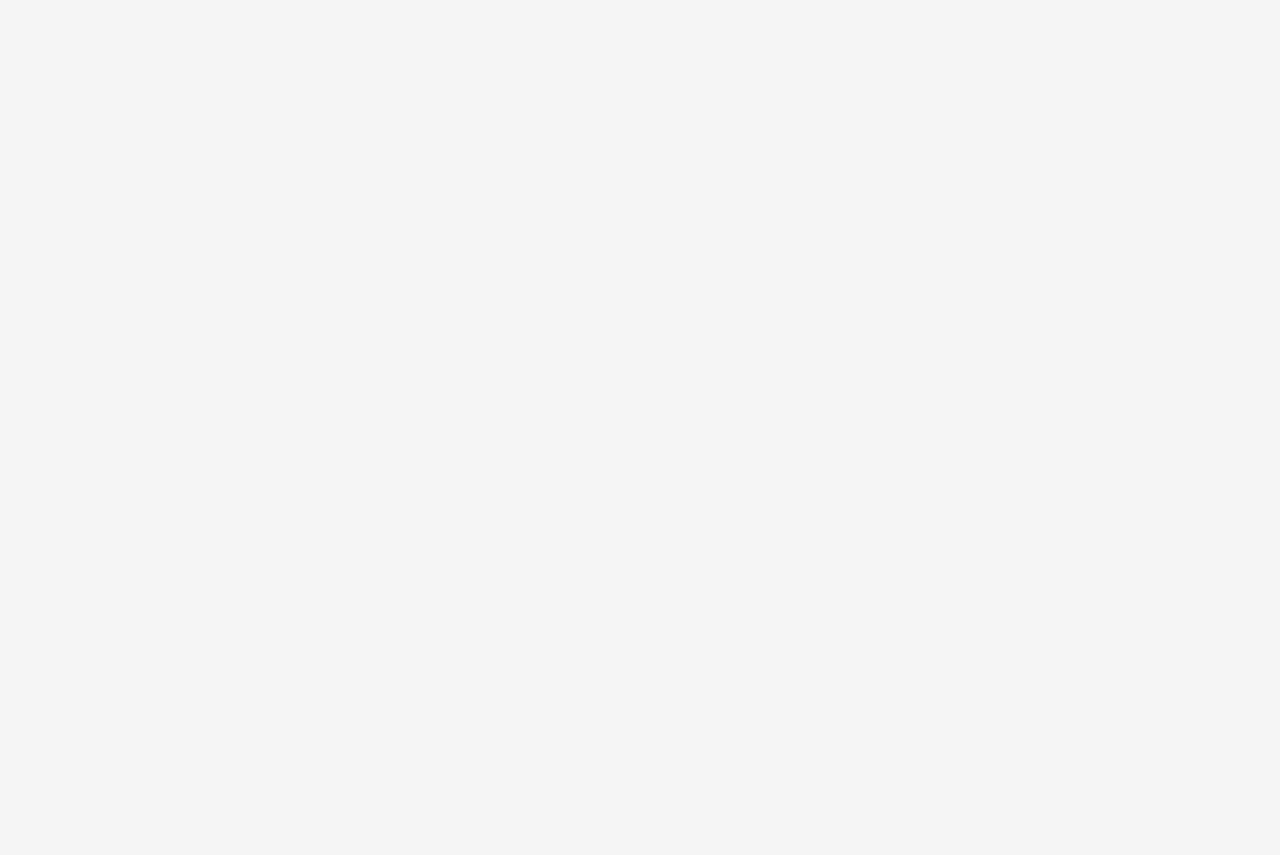
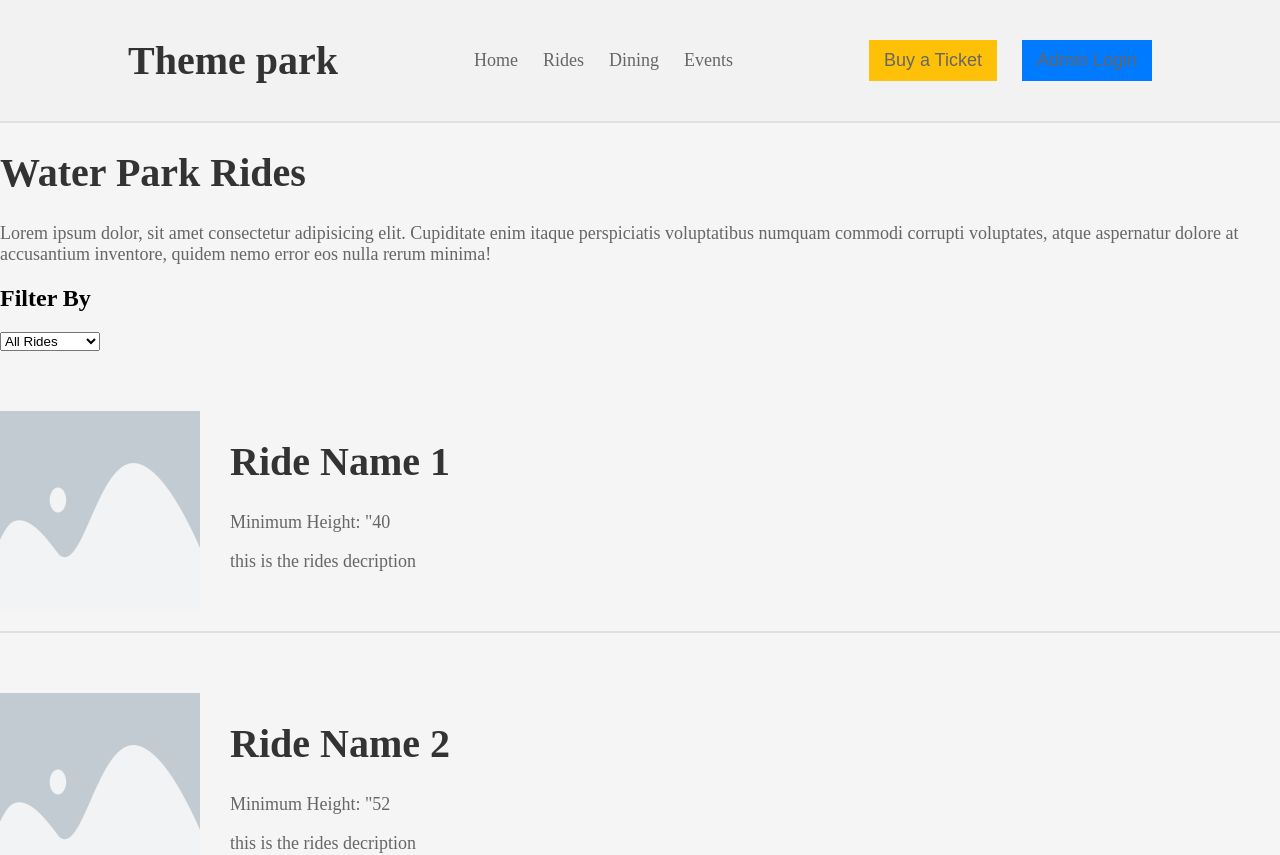
Before and after one commit to zzLinie/themepark, a React (Vite) app in the folder frontend/: page /rides in a window 1280 px wide. Shown: the top 855 px of the page. Before the commit the page ends 800 px from the top, so only its background shows below. Built offline with nearby package versions, Linux system fonts and the light colour scheme.

Commit message:
theme park rides page

```diff
--- /dev/null
+++ b/frontend/src/components/rideCard.css
@@ -0,0 +1,12 @@
+.card-container {
+  margin-top: 40px;
+  display: flex;
+  gap: 30px;
+  border-bottom: 2px solid var(--borderColor);
+  padding: 20px 0;
+}
+
+.card-container img {
+  width: 200px;
+  height: 200px;
+}
--- /dev/null
+++ b/frontend/src/components/rideCard.jsx
@@ -0,0 +1,19 @@
+import "./rideCard.css";
+
+export default function RideCard({
+  rideImage,
+  rideName,
+  rideHeight,
+  rideDescription,
+}) {
+  return (
+    <div className="card-container">
+      <img className="card-image" src={rideImage} alt="Ride Image" />
+      <div className="content-container">
+        <h1>{rideName}</h1>
+        <p>{`Minimum Height: "${rideHeight}`}</p>
+        <p>{rideDescription}</p>
+      </div>
+    </div>
+  );
+}
--- a/frontend/src/index.css
+++ b/frontend/src/index.css
@@ -15,6 +15,7 @@ body {
 
 h1 {
   color: var(--primaryText);
+  font-size: 40px;
 }
 a,
 p {
--- a/frontend/src/pages/Rides.jsx
+++ b/frontend/src/pages/Rides.jsx
@@ -1,3 +1,44 @@
+import Header from "../components/header";
+import RideCard from "../components/rideCard";
+import rideImg from "../assets/images/placeholder-image.webp";
+
 export default function Rides() {
-  return <></>;
+  return (
+    <>
+      <Header />
+      <h1>Water Park Rides</h1>
+      <p>
+        Lorem ipsum dolor, sit amet consectetur adipisicing elit. Cupiditate
+        enim itaque perspiciatis voluptatibus numquam commodi corrupti
+        voluptates, atque aspernatur dolore at accusantium inventore, quidem
+        nemo error eos nulla rerum minima!
+      </p>
+      <div>
+        <h2>Filter By</h2>
+        <select name="rides" id="rides">
+          <option value="all">All Rides</option>
+          <option value="family">Family Rides</option>
+          <option value="kids">Kids Rides</option>
+        </select>
+      </div>
+      <RideCard
+        rideImage={rideImg}
+        rideName={"Ride Name 1"}
+        rideHeight={40}
+        rideDescription={"this is the rides decription"}
+      />
+      <RideCard
+        rideImage={rideImg}
+        rideName={"Ride Name 2"}
+        rideHeight={52}
+        rideDescription={"this is the rides decription"}
+      />
+      <RideCard
+        rideImage={rideImg}
+        rideName={"Ride Name 3"}
+        rideHeight={34}
+        rideDescription={"this is the rides decription"}
+      />
+    </>
+  );
 }
```
Also changed, not shown: frontend/src/assets/images/placeholder-image.webp (added).
